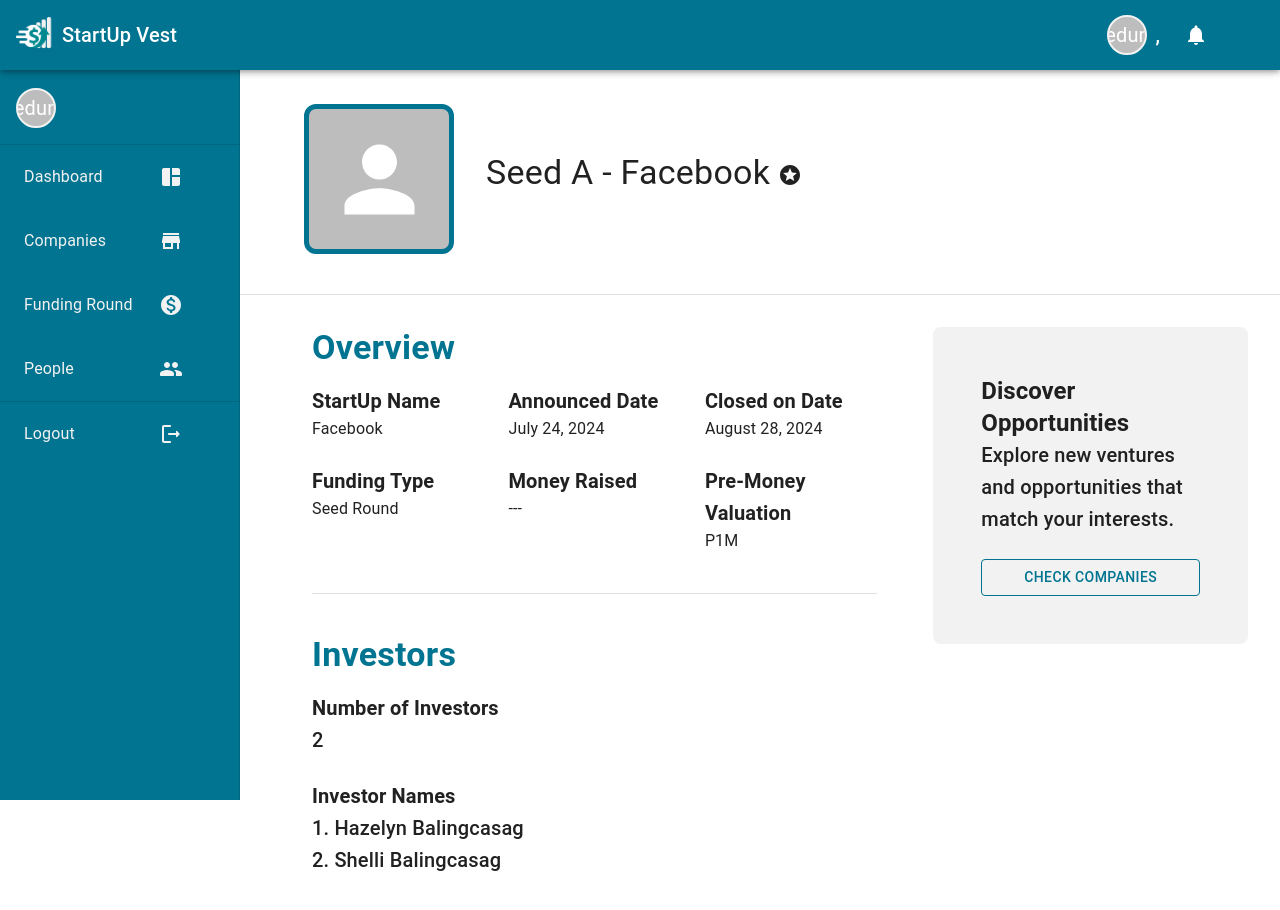
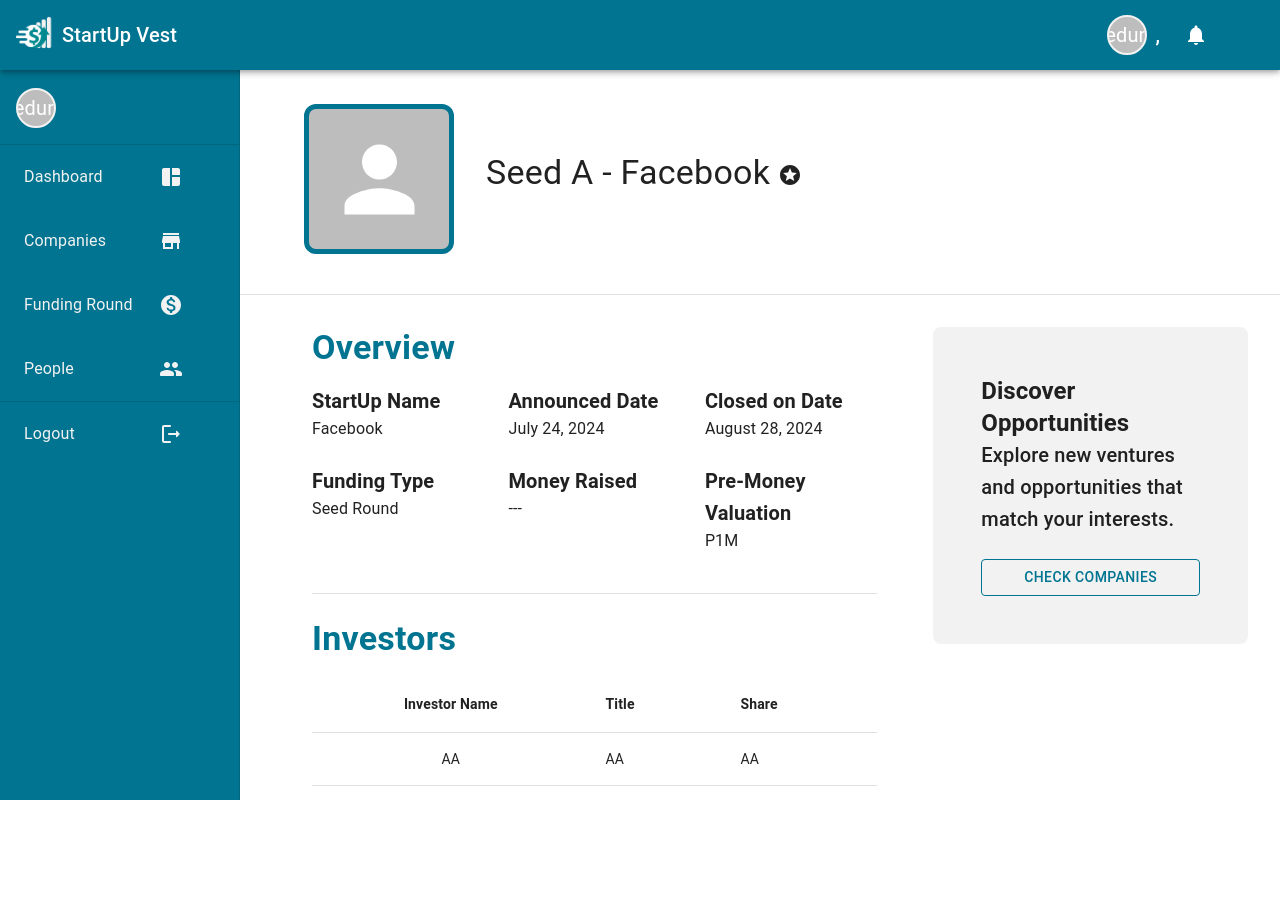
Before and after one commit to XenoviaaaFritzyyy/StartUp-Vest-Front, a React (Create React App) app: page /fundingroundview in a window 1280 px wide. Shown: the top 910 px of the page. After the commit the page ends 842 px from the top, so only its background shows below. Built offline with nearby package versions, Linux system fonts and the light colour scheme; no server answers.

Commit message:
edit funding round view for investors

```diff
--- a/src/VisitorView/fundingRoundView.js
+++ b/src/VisitorView/fundingRoundView.js
@@ -1,5 +1,5 @@
 import React, { useState } from 'react';
-import { Avatar, Box, Divider, Toolbar, Typography, Grid, Button } from '@mui/material';
+import { Avatar, Box, Divider, Toolbar, Typography, Grid, Button, Table, TableBody, TableCell, TableContainer, TableHead, TableRow, DialogActions, FormControl, TablePagination } from '@mui/material';
 import StarsIcon from '@mui/icons-material/Stars';
 import { Link } from 'react-router-dom';
 import Navbar from '../Navbar/Navbar';
@@ -73,25 +73,41 @@
 
                 <Divider sx={{ mt: 5, mb: 3 }} />
 
-                <Box sx={{ mb: 5 }}>
-                  <Typography variant="h4" sx={{ pt: 2, pb: 2, fontWeight: 'bold', color: 'rgba(0, 116, 144, 1)' }}>Investors</Typography>
-                  <Grid container spacing={3}>
-                    <Grid item xs={12}>
-                      <Grid container spacing={3}>
-                        <Grid item xs={12}>
-                          <Typography variant="h6"><strong>Number of Investors</strong></Typography>
-                          <Typography variant="h6">2</Typography>
-                        </Grid>
-                        <Grid item xs={6}>
-                          <Typography variant="h6"><strong>Investor Names</strong></Typography>
-                          <Typography variant="h6">1. Hazelyn Balingcasag</Typography>
-                          <Typography variant="h6">2. Shelli Balingcasag</Typography>
-                        </Grid>
-                      </Grid>
-                    </Grid>
-                  </Grid>
+                <Typography variant="h4" sx={{ fontWeight: 'bold', color: 'rgba(0, 116, 144, 1)', }}>Investors</Typography>
+                <TableContainer component={Box} sx={{ mt: 2, backgroundColor: 'white'}}>
+                    <Table>
+                        <TableHead>
+                            <TableRow>
+                                <TableCell sx={{ textAlign: 'center', fontWeight: 'bold' }}>Investor Name</TableCell>
+                                <TableCell sx={{ textAlign: 'justify', fontWeight: 'bold' }}>Title</TableCell>
+                                <TableCell sx={{ textAlign: 'justify', fontWeight: 'bold' }}>Share</TableCell>
+                            </TableRow>
+                        </TableHead>
+
+                        <TableBody>
+                            {/* {businessProfiles
+                                .filter(profile => filter === 'All' || profile.type === filter)
+                                .slice(businessPage * businessRowsPerPage, businessPage * businessRowsPerPage + businessRowsPerPage)
+                                .map((profile) => ( */}
+                                <TableRow>
+                                    <TableCell sx={{ textAlign: 'center' }}>AA</TableCell>
+                                    <TableCell sx={{ textAlign: 'justify' }}>AA</TableCell>
+                                    <TableCell sx={{ textAlign: 'justify' }}>AA</TableCell>
+                                </TableRow>
+                            {/* ))} */}
+                        </TableBody>
+                    </Table>
+                </TableContainer>
+
+                {/* <TablePagination
+                    rowsPerPageOptions={[3]}
+                    component="div"
+                    count={businessProfiles.length}
+                    rowsPerPage={businessRowsPerPage}
+                    page={businessPage}
+                    onPageChange={handleBusinessPageChange}
+                    onRowsPerPageChange={handleBusinessRowsPerPageChange}/> */}
                 </Box>
-              </Box>
             </Grid>
 
             {/* Right Box */}
```
